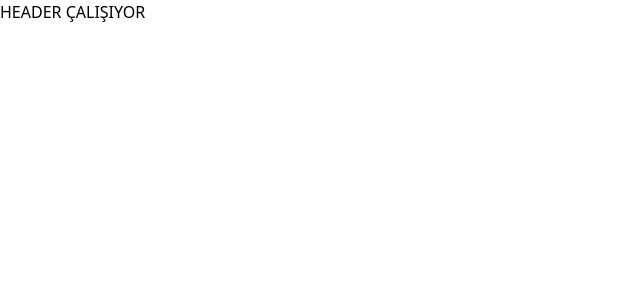
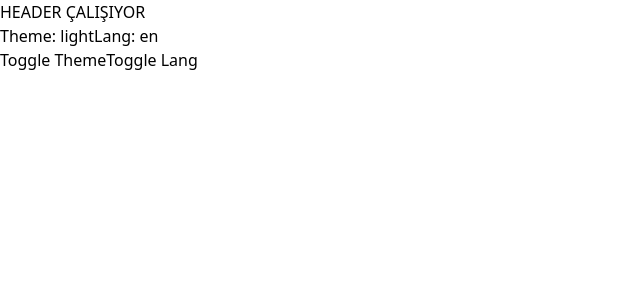
Before and after one commit to yigit-ozcan/fsweb-s12-personal-website, a React (Vite) app: page / in a window 1280 px wide. Shown: the top 300 px of the page, without its empty margins (0-640 px from the left). Built offline with nearby package versions, Linux system fonts and the light colour scheme.

Commit message:
theme and language toggle buttons in header

```diff
--- a/src/components/Header.jsx
+++ b/src/components/Header.jsx
@@ -1,5 +1,21 @@
+import { useContext } from "react";
+import { ThemeContext } from "../context/ThemeContext";
+import { LanguageContext } from "../context/LanguageContext";
+
 const Header = () => {
-  return <header>HEADER ÇALIŞIYOR</header>;
+  const { theme, toggleTheme } = useContext(ThemeContext);
+  const { lang, toggleLang } = useContext(LanguageContext);
+  return (
+    <>
+      <header>
+        HEADER ÇALIŞIYOR <br />
+        Theme: {theme}
+        Lang: {lang}
+      </header>
+      <button onClick={toggleTheme}>Toggle Theme</button>
+      <button onClick={toggleLang}>Toggle Lang</button>
+    </>
+  );
 };
 
 export default Header;
```
